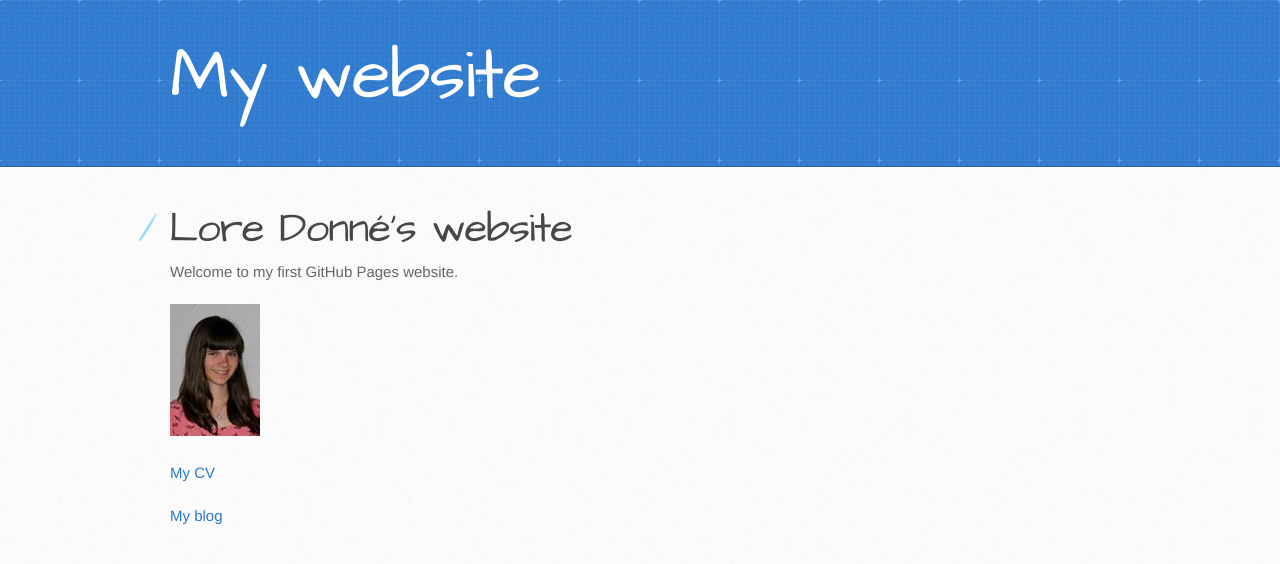
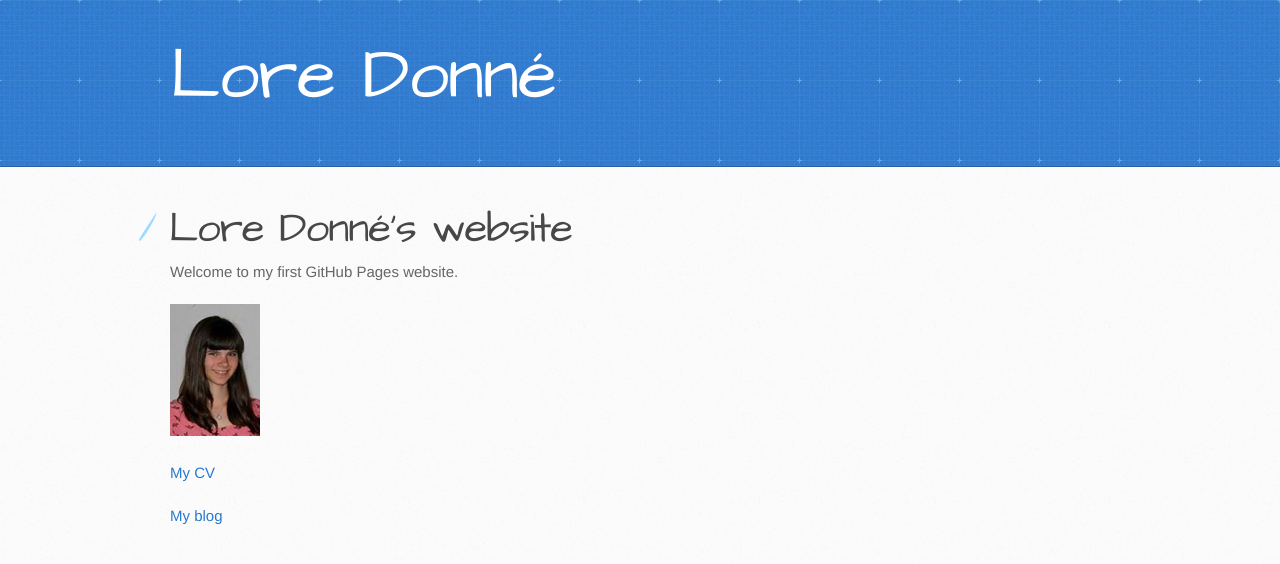
Before and after one commit to LoreDonne/loredonne.github.io, a Jekyll site: the page built from index.md, in a window 1280 px wide. Shown: the top 564 px of the page. Built offline with Jekyll 4.4.1, drawn with Linux system fonts in a browser that asks for light colours.

Commit message:
Update site.html

```diff
--- a/_layouts/site.html
+++ b/_layouts/site.html
@@ -13,13 +13,13 @@
     <script src="//html5shiv.googlecode.com/svn/trunk/html5.js"></script>
     <![endif]-->
 
-    <title>My website</title>
+    <title>Lore Donné</title>
   </head>
 
   <body>
     <header>
       <div class="inner">
-        <h1>My website</h1>
+        <h1>Lore Donné</h1>
         <h2></h2>
 
       </div>
```
